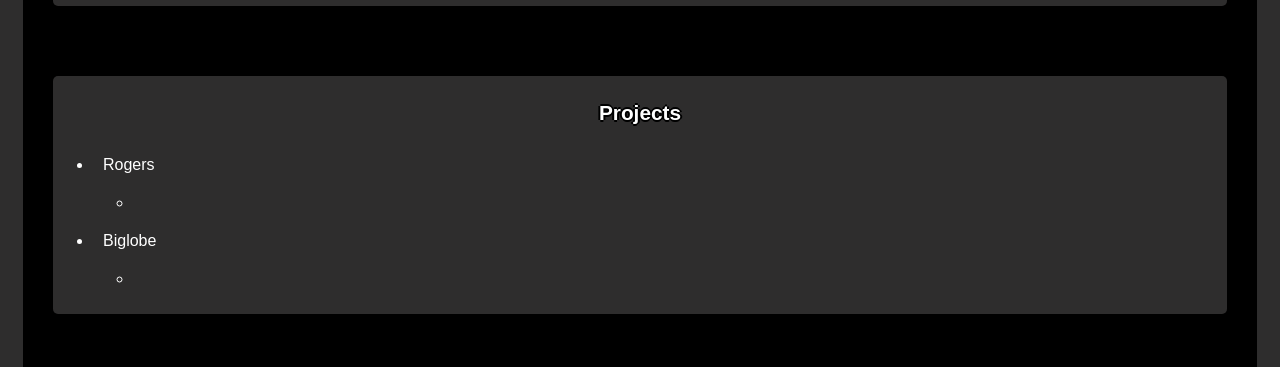
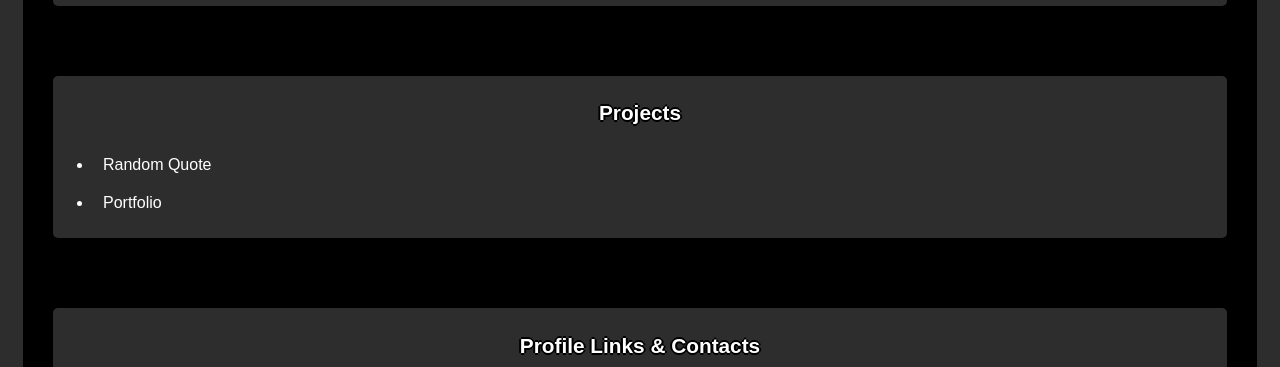
Before and after one commit to praneeth9908/Portfolio, a plain HTML site: page index.html in a window 1280 px wide. Shown: the part 1194-1561 px from the top of the page. Drawn offline with Linux system fonts and the light colour scheme.

Commit message:
2 Commited

```diff
--- a/index.html
+++ b/index.html
@@ -54,14 +54,10 @@
             <section id="projects" class="infor">
                 <h3 class="infor-heads">Projects</h3>
                 <ul>
-                    <li>Rogers</li>
-                    <ul>
-                        <li></li>
-                    </ul>
-                    <li>Biglobe</li>
-                    <ul>
-                        <li></li>
-                    </ul>
+                    <li><a href="https://codepen.io/PraneethVankadari/full/rNPEbMp">Random Quote</a></li>
+
+                    <li><a href="https://praneeth9908.github.io/Portfolio/">Portfolio</a></li>
+
                 </ul>
             </section>
             <section id="links" class="infor">
```
Also changed, not shown: images/Portfolio.png (added), images/Random quote.png (added).
